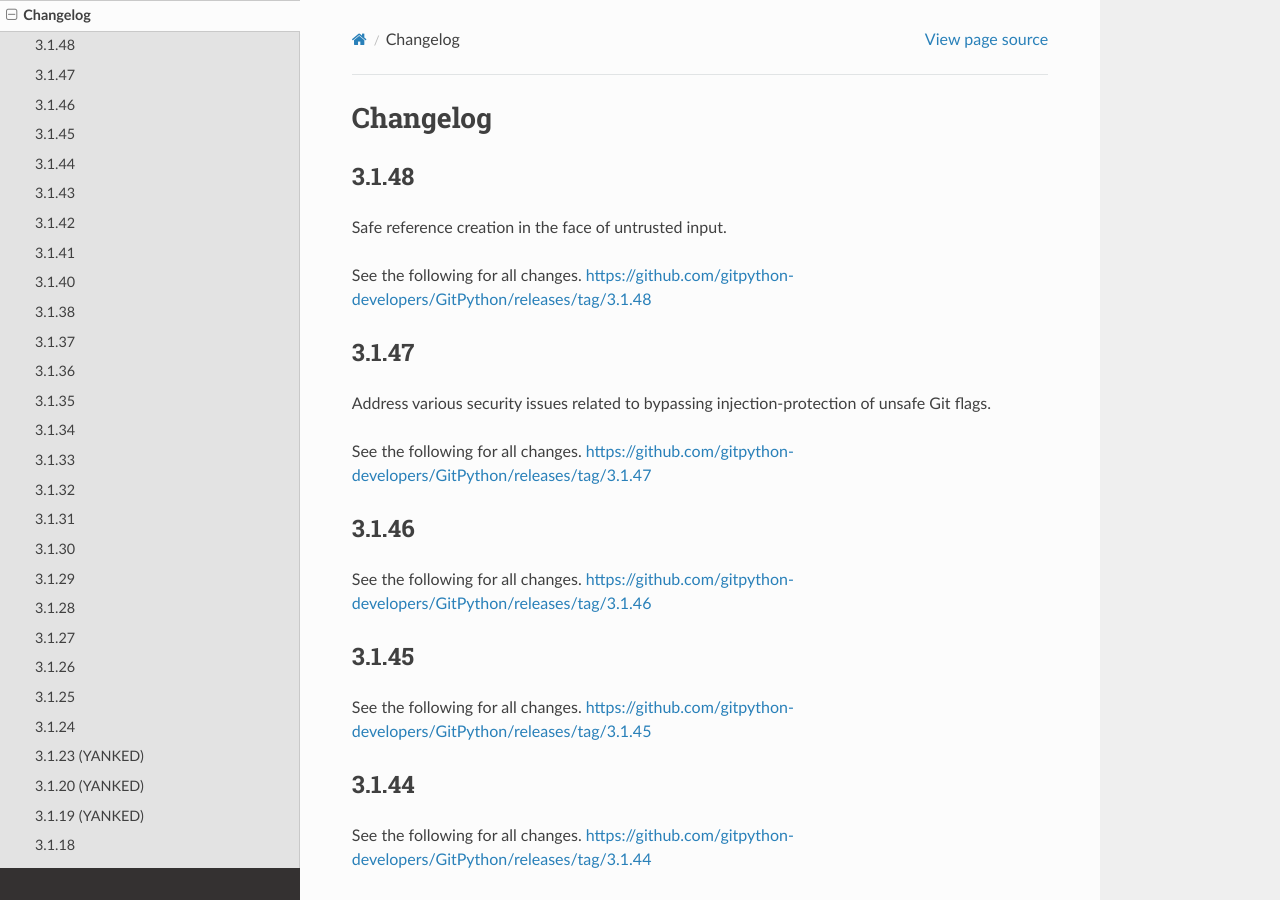
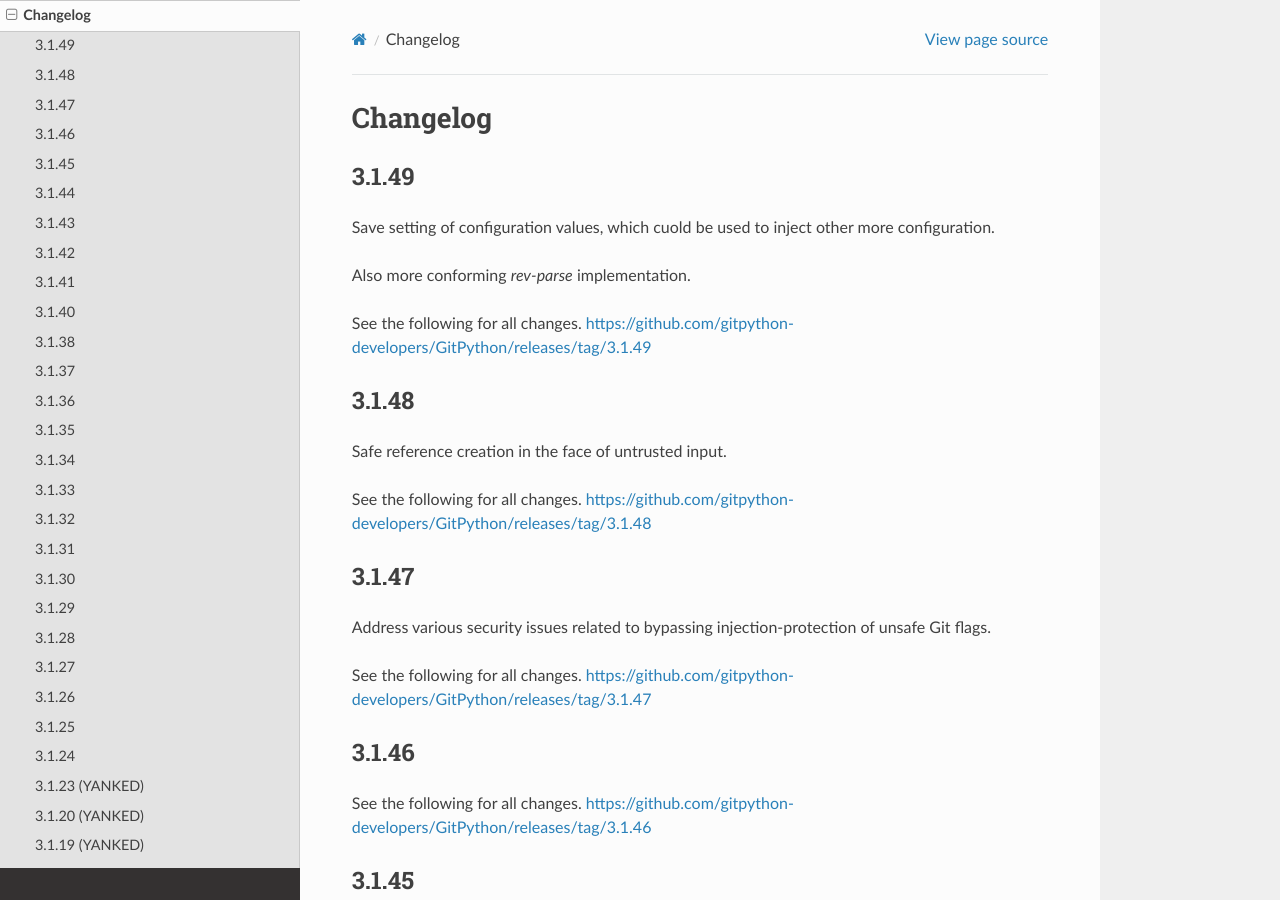
Before and after one commit to gitpython-developers/GitPython, a Sphinx documentation site: the page built from doc/source/changes.rst, in a window 1280 px wide and 900 px high. Built offline with Sphinx 7.4.7 and the Read the Docs theme 3.1.0, drawn with Linux system fonts in a browser that asks for light colours.

Commit message:
bump version to 3.1.49

```diff
--- a/doc/source/changes.rst
+++ b/doc/source/changes.rst
@@ -1,6 +1,17 @@
 =========
 Changelog
 =========
+
+3.1.49
+======
+
+Save setting of configuration values,
+which cuold be used to inject other more configuration.
+
+Also more conforming `rev-parse` implementation.
+
+See the following for all changes.
+https://github.com/gitpython-developers/GitPython/releases/tag/3.1.49
 
 3.1.48
 ======
```
Also changed, not shown: 1 other file.
